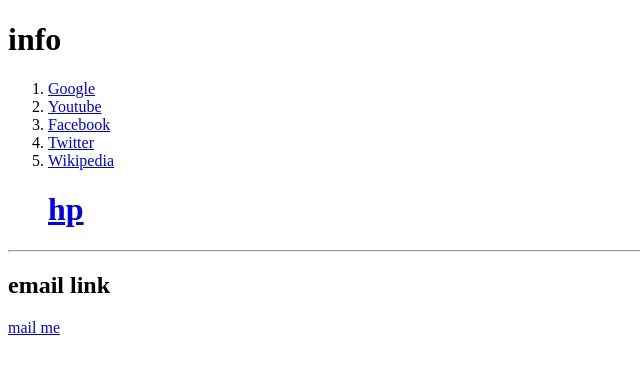
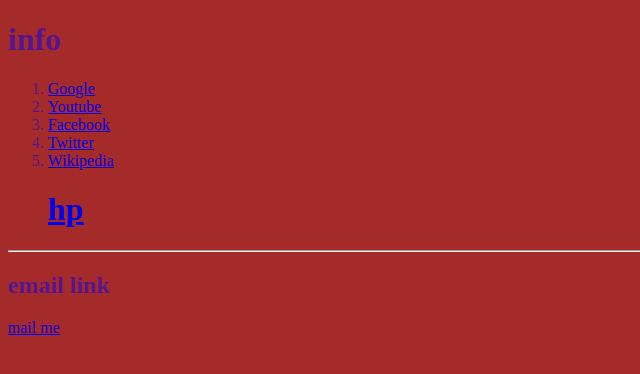
Before and after one commit to N3R096/test-test, a plain HTML site: page info/info.html in a window 1280 px wide. Shown: the whole page, without its empty margins (0-640 px from the left). Drawn offline with Linux system fonts and the light colour scheme.

Commit message:
task finished

```diff
--- a/info/info.html
+++ b/info/info.html
@@ -4,7 +4,7 @@
     <meta charset="UTF-8">
     <meta name="viewport" content="width=device-width, initial-scale=1.0">
     <title>Test-Test</title>
-    <link rel="stylesheet" href="style.css">
+    <link rel="stylesheet" href="/info/style.css">
 </head>
 <body>
     <h1>info</h1>
--- a/info/style.css
+++ b/info/style.css
@@ -0,0 +1,2 @@
+body {color: rgba(0, 0, 255, 0.485);
+background-color: brown;}
--- a/style.css
+++ b/style.css
@@ -0,0 +1,3 @@
+body {
+    background-color: aqua;
+    color: green;}
```
